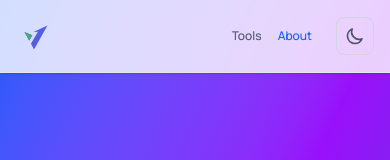
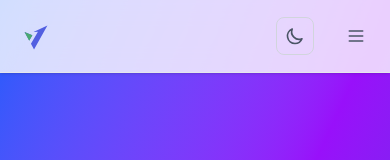
Before and after one commit to nirdhum/devutilix, a React (Vite) app: page /about in a window 390 px wide. Shown: the top 160 px of the page. Built offline with nearby package versions, Linux system fonts and the light colour scheme.

Commit message:
Update mobile menu and side bar

```diff
--- a/src/components/common/Header.jsx
+++ b/src/components/common/Header.jsx
@@ -1,14 +1,60 @@
+import { useState, useEffect } from "react";
 import { Link, useLocation } from "react-router-dom";
 import ThemeToggle from "./ThemeToggle";
 
 const Header = () => {
   const location = useLocation();
+  const [isMobileMenuOpen, setIsMobileMenuOpen] = useState(false);
+  const [isMenuVisible, setIsMenuVisible] = useState(false);
 
   const handleLogoClick = () => {
-    window.open("https://veridicuslab.com", "_blank"); // Opens in new tab
+    window.open("https://veridicuslab.com", "_blank");
   };
 
+  const toggleMobileMenu = () => {
+    if (isMobileMenuOpen) {
+      // Closing animation
+      setIsMenuVisible(false);
+      setTimeout(() => setIsMobileMenuOpen(false), 300); // Wait for animation to complete
+    } else {
+      // Opening animation
+      setIsMobileMenuOpen(true);
+      setTimeout(() => setIsMenuVisible(true), 10); // Small delay to ensure DOM is ready
+    }
+  };
+
+  const closeMobileMenu = () => {
+    setIsMenuVisible(false);
+    setTimeout(() => setIsMobileMenuOpen(false), 300);
+  };
+
+  // Close mobile menu when clicking outside
+  useEffect(() => {
+    const handleClickOutside = (event) => {
+      if (isMobileMenuOpen && !event.target.closest(".mobile-menu-container")) {
+        closeMobileMenu();
+      }
+    };
+
+    document.addEventListener("mousedown", handleClickOutside);
+    return () => document.removeEventListener("mousedown", handleClickOutside);
+  }, [isMobileMenuOpen]);
+
+  // Prevent scroll when mobile menu is open
+  useEffect(() => {
+    if (isMobileMenuOpen) {
+      document.body.style.overflow = "hidden";
+    } else {
+      document.body.style.overflow = "unset";
+    }
+
+    return () => {
+      document.body.style.overflow = "unset";
+    };
+  }, [isMobileMenuOpen]);
+
   return (
+    <>
       <header className="fixed top-0 left-0 right-0 z-30 bg-white/80 dark:bg-gray-800/80 backdrop-blur-md border-b border-gray-200 dark:border-gray-700 shadow-sm">
         <div className="max-w-7xl mx-auto px-4 sm:px-6">
           <div className="flex items-center justify-between py-4">
@@ -31,7 +77,7 @@ const Header = () => {
             </div>
 
             <div className="flex items-center space-x-6">
-            {/* ✅ Navigation Links */}
+              {/* Desktop Navigation */}
               <nav className="hidden md:flex items-center space-x-6">
                 <Link
                   to="/"
@@ -55,52 +101,147 @@ const Header = () => {
                 </Link>
               </nav>
 
-            {/* ✅ Mobile Navigation (Optional) */}
-            <nav className="md:hidden flex items-center space-x-4">
-              <Link
-                to="/"
-                className={`text-xs font-medium transition-colors ${
-                  location.pathname === "/"
-                    ? "text-blue-600 dark:text-blue-400"
-                    : "text-gray-600 dark:text-gray-400 hover:text-gray-900 dark:hover:text-white"
-                }`}
-              >
-                Tools
-              </Link>
-              <Link
-                to="/about"
-                className={`text-xs font-medium transition-colors ${
-                  location.pathname === "/about"
-                    ? "text-blue-600 dark:text-blue-400"
-                    : "text-gray-600 dark:text-gray-400 hover:text-gray-900 dark:hover:text-white"
-                }`}
-              >
-                About
-              </Link>
-            </nav>
-
               <ThemeToggle />
 
-            {/* Uncomment if you want GitHub link */}
-            {/* <a
-              href="https://github.com/nirdhum"
-              target="_blank"
-              rel="noopener noreferrer"
-              className="
-                p-2 rounded-lg hover:bg-gray-100 dark:hover:bg-gray-700
-                text-gray-600 dark:text-gray-400 hover:text-gray-900 dark:hover:text-white
-                transition-colors focus:ring-2 focus:ring-blue-500 focus:outline-none
-              "
-              aria-label="View on GitHub"
+              {/* Mobile Menu Button with Icon Animation */}
+              <button
+                onClick={toggleMobileMenu}
+                className="md:hidden p-2 rounded-lg hover:bg-gray-100 dark:hover:bg-gray-700 text-gray-600 dark:text-gray-400 hover:text-gray-900 dark:hover:text-white transition-colors focus:ring-2 focus:ring-blue-500 focus:outline-none"
+                aria-label="Toggle mobile menu"
               >
-              <svg className="w-5 h-5" fill="currentColor" viewBox="0 0 24 24">
-                <path d="M12 0C5.37 0 0 5.37 0 12c0 5.31 3.435 9.795 8.205 11.385.6.105.825-.255.825-.57 0-.285-.015-1.23-.015-2.235-3.015.555-3.795-.735-4.035-1.41-.135-.345-.72-1.41-1.23-1.695-.42-.225-1.02-.78-.015-.795.945-.015 1.62.87 1.845 1.23 1.08 1.815 2.805 1.305 3.495.99.105-.78.42-1.305.765-1.605-2.67-.3-5.46-1.335-5.46-5.925 0-1.305.465-2.385 1.23-3.225-.12-.3-.54-1.53.12-3.18 0 0 1.005-.315 3.3 1.23.96-.27 1.98-.405 3-.405s2.04.135 3 .405c2.295-1.56 3.3-1.23 3.3-1.23.66 1.65.24 2.88.12 3.18.765.84 1.23 1.905 1.23 3.225 0 4.605-2.805 5.625-5.475 5.925.435.375.81 1.095.81 2.22 0 1.605-.015 2.895-.015 3.3 0 .315.225.69.825.57A12.02 12.02 0 0024 12c0-6.63-5.37-12-12-12z" />
+                <svg
+                  className={`w-5 h-5 transition-transform duration-300 ${
+                    isMenuVisible ? "rotate-90" : "rotate-0"
+                  }`}
+                  fill="none"
+                  stroke="currentColor"
+                  viewBox="0 0 24 24"
+                >
+                  {isMenuVisible ? (
+                    <path
+                      strokeLinecap="round"
+                      strokeLinejoin="round"
+                      strokeWidth={2}
+                      d="M6 18L18 6M6 6l12 12"
+                    />
+                  ) : (
+                    <path
+                      strokeLinecap="round"
+                      strokeLinejoin="round"
+                      strokeWidth={2}
+                      d="M4 6h16M4 12h16M4 18h16"
+                    />
+                  )}
                 </svg>
-            </a> */}
+              </button>
             </div>
           </div>
         </div>
       </header>
+
+      {/* Mobile Menu Overlay */}
+      {isMobileMenuOpen && (
+        <div className="fixed inset-0 z-40 md:hidden">
+          {/* Backdrop with smooth fade */}
+          <div
+            className={`fixed inset-0 bg-black/20 backdrop-blur-sm transition-opacity duration-300 ease-in-out ${
+              isMenuVisible ? "opacity-100" : "opacity-0"
+            }`}
+            onClick={closeMobileMenu}
+          />
+
+          {/* Slide-out Menu with smooth slide and fade */}
+          <div
+            className={`mobile-menu-container fixed top-0 right-0 h-full w-64 bg-white dark:bg-gray-800 shadow-xl transition-all duration-300 ease-in-out ${
+              isMenuVisible
+                ? "transform translate-x-0 opacity-100"
+                : "transform translate-x-full opacity-95"
+            }`}
+          >
+            <div className="flex items-center justify-between p-4 border-b border-gray-200 dark:border-gray-700">
+              <h2 className="text-lg font-semibold text-gray-900 dark:text-white">
+                DevutiliX
+              </h2>
+              <button
+                onClick={closeMobileMenu}
+                className="p-2 rounded-lg hover:bg-gray-100 dark:hover:bg-gray-700 text-gray-600 dark:text-gray-400 transition-colors duration-200"
+              >
+                <svg
+                  className="w-5 h-5"
+                  fill="none"
+                  stroke="currentColor"
+                  viewBox="0 0 24 24"
+                >
+                  <path
+                    strokeLinecap="round"
+                    strokeLinejoin="round"
+                    strokeWidth={2}
+                    d="M6 18L18 6M6 6l12 12"
+                  />
+                </svg>
+              </button>
+            </div>
+
+            {/* Navigation with staggered animation */}
+            <nav className="p-4 space-y-2">
+              <Link
+                to="/"
+                onClick={closeMobileMenu}
+                className={`flex items-center space-x-3 p-3 rounded-lg transition-all duration-200 ${
+                  location.pathname === "/"
+                    ? "bg-blue-50 dark:bg-blue-900/50 text-blue-600 dark:text-blue-400 scale-105"
+                    : "text-gray-600 dark:text-gray-400 hover:bg-gray-50 dark:hover:bg-gray-700 hover:scale-105"
+                } ${
+                  isMenuVisible
+                    ? "transform translate-x-0 opacity-100"
+                    : "transform translate-x-4 opacity-0"
+                } transition-all duration-300 delay-75`}
+                style={{
+                  transitionDelay: isMenuVisible ? "75ms" : "0ms",
+                }}
+              >
+                <span className="text-xl">🛠️</span>
+                <span className="font-medium">Utilities</span>
+              </Link>
+
+              <Link
+                to="/about"
+                onClick={closeMobileMenu}
+                className={`flex items-center space-x-3 p-3 rounded-lg transition-all duration-200 ${
+                  location.pathname === "/about"
+                    ? "bg-blue-50 dark:bg-blue-900/50 text-blue-600 dark:text-blue-400 scale-105"
+                    : "text-gray-600 dark:text-gray-400 hover:bg-gray-50 dark:hover:bg-gray-700 hover:scale-105"
+                } ${
+                  isMenuVisible
+                    ? "transform translate-x-0 opacity-100"
+                    : "transform translate-x-4 opacity-0"
+                } transition-all duration-300 delay-150`}
+                style={{
+                  transitionDelay: isMenuVisible ? "150ms" : "0ms",
+                }}
+              >
+                <span className="text-xl">ℹ️</span>
+                <span className="font-medium">About</span>
+              </Link>
+
+              {/* Optional: Add a divider and extra info */}
+              <div
+                className={`pt-4 mt-4 border-t border-gray-200 dark:border-gray-600 ${
+                  isMenuVisible
+                    ? "transform translate-x-0 opacity-100"
+                    : "transform translate-x-4 opacity-0"
+                } transition-all duration-300 delay-200`}
+              >
+                <div className="text-center text-xs text-gray-500 dark:text-gray-400">
+                  <p>31 Developer Utilities</p>
+                  <p className="mt-1">Built with ❤️ for developers</p>
+                </div>
+              </div>
+            </nav>
+          </div>
+        </div>
+      )}
+    </>
   );
 };
 
--- a/src/index.css
+++ b/src/index.css
@@ -43,32 +43,7 @@ body,
 
 /* Custom scrollbar using RGB values */
 ::-webkit-scrollbar {
-  width: 8px;
-}
-
-::-webkit-scrollbar-track {
-  background-color: #f3f4f6;
-}
-
-html.dark ::-webkit-scrollbar-track {
-  background-color: #1f2937;
-}
-
-::-webkit-scrollbar-thumb {
-  background-color: #d1d5db;
-  border-radius: 9999px;
-}
-
-html.dark ::-webkit-scrollbar-thumb {
-  background-color: #4b5563;
-}
-
-::-webkit-scrollbar-thumb:hover {
-  background-color: #9ca3af;
-}
-
-html.dark ::-webkit-scrollbar-thumb:hover {
-  background-color: #6b7280;
+  width: 0;
 }
 
 /* Responsive text clamping */
--- a/src/pages/About.jsx
+++ b/src/pages/About.jsx
@@ -207,7 +207,7 @@ const About = () => {
             </p>
           </div>
 
-          <div className="grid grid-cols-2 md:grid-cols-3 gap-8 text-center">
+          <div className="grid grid-cols-1 sm:grid-cols-3 md:grid-cols-3 gap-8 text-center">
             <div>
               <div className="text-4xl mb-2">⚛️</div>
               <h3 className="font-semibold text-gray-900 dark:text-white">
```
Lines whose indentation alone changed are shown as unchanged.
